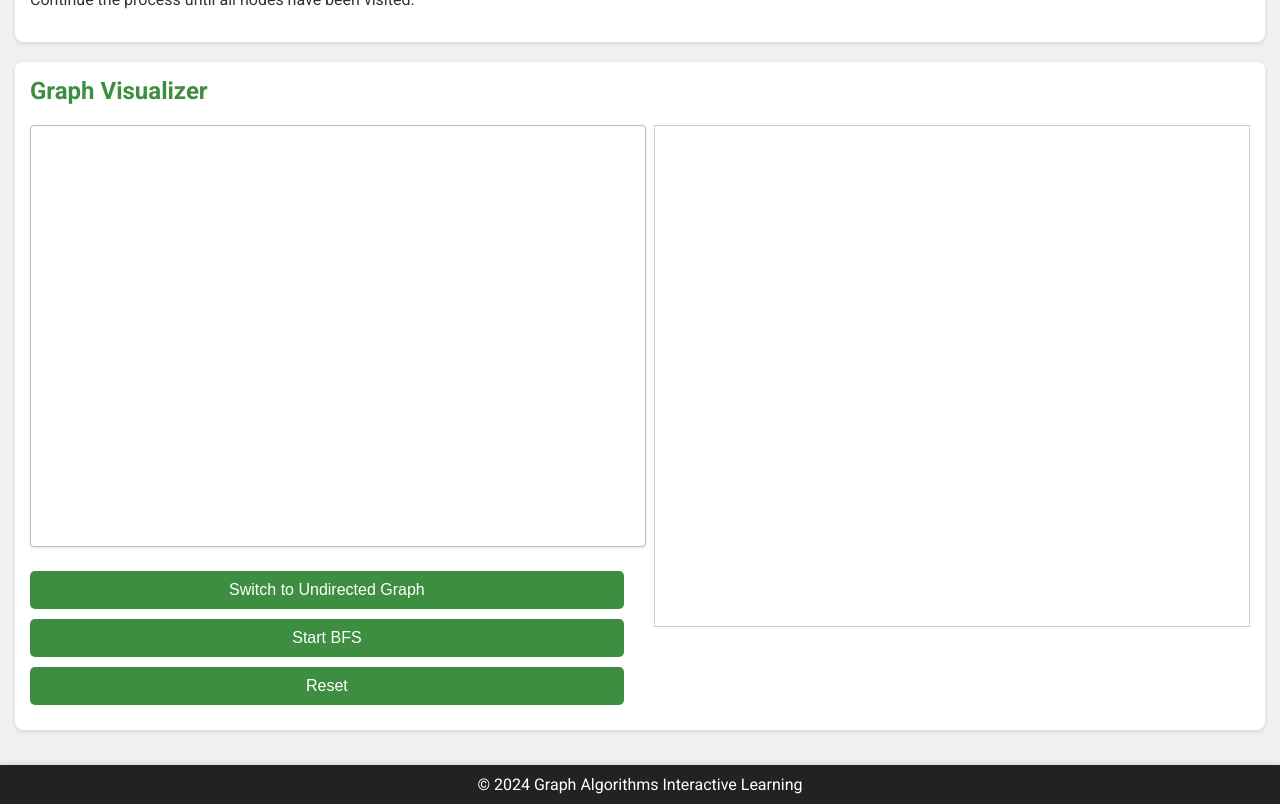
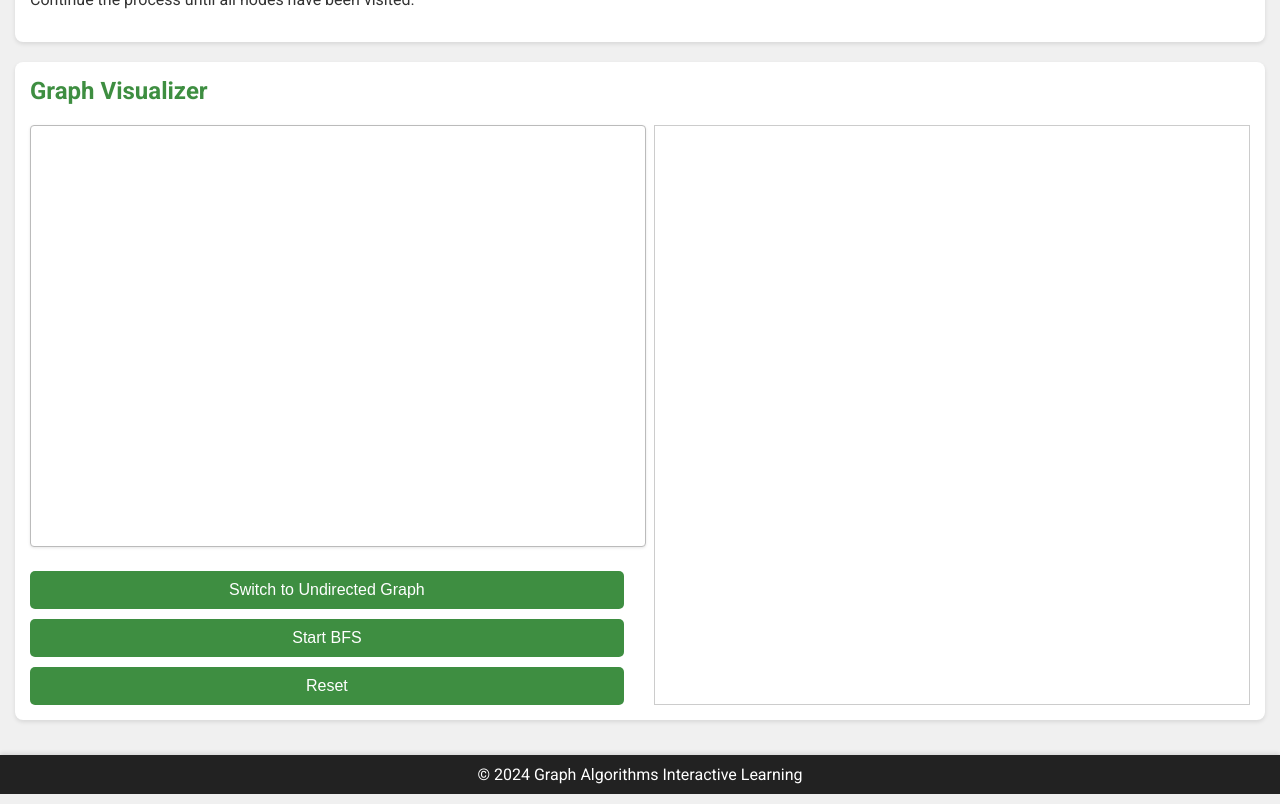
Before and after one commit to SYCKGit/mega-hackathon, a React (Vite) app: page /bfs in a window 1280 px wide. Shown: the part 740-1544 px from the top of the page. Built offline with nearby package versions, Linux system fonts and the light colour scheme.

Commit message:
Make inputs and cy have same height

```diff
--- a/src/components/Graph.css
+++ b/src/components/Graph.css
@@ -1,5 +1,5 @@
 #cy {
-  height: 600px;
+  flex-grow: 1;
   border: 1px solid #ccc;
   flex: 3;
   margin-left: 30px;
--- a/src/components/Graph.jsx
+++ b/src/components/Graph.jsx
@@ -140,12 +140,12 @@ export default function Graph({ algo, animation }) {
 
   return (
       <div id="container">
-        <div style={{ marginBottom: '10px' }}>
-        <textarea
-            id="inp"
-            value={data}
-            onChange={(e) => setData(e.target.value)}
-        ></textarea>
+        <div>
+          <textarea
+              id="inp"
+              value={data}
+              onChange={(e) => setData(e.target.value)}
+          ></textarea>
           <button onClick={() => setIsDirected(!isDirected)} style={{ width: '100%' }}>
             {isDirected ? "Switch to Undirected Graph" : "Switch to Directed Graph"}
           </button>
@@ -156,7 +156,7 @@ export default function Graph({ algo, animation }) {
             Reset
           </button>
         </div>
-        <div id="cy" style={{ width: '100%', height: '500px' }}></div>
+        <div id="cy"></div>
       </div>
   );
 }
```
